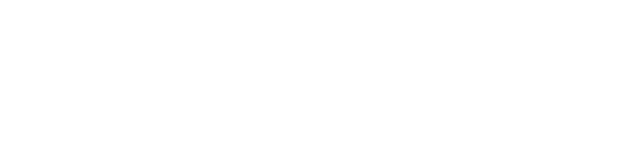
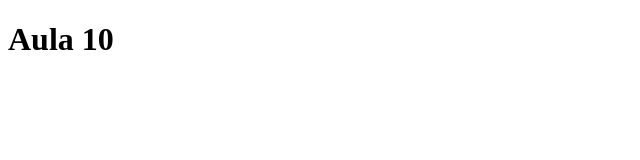
Before and after one commit to Thaimara61/jsL14, a plain HTML site: page Aula10/index.html in a window 1280 px wide. Shown: the whole page, without its empty margins (0-640 px from the left). Drawn offline with Linux system fonts and the light colour scheme.

Commit message:
alteração de inclusão de titulo

```diff
--- a/Aula10/index.html
+++ b/Aula10/index.html
@@ -6,6 +6,6 @@
     <title>Document</title>
 </head>
 <body>
-
+    <h1>Aula 10</h1>
 </body>
 </html>
```
